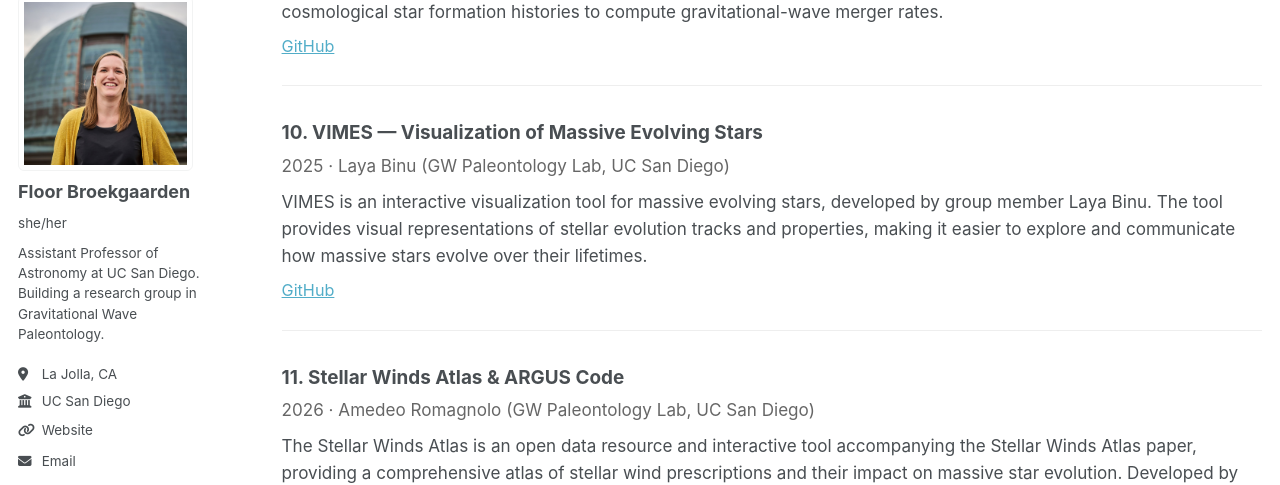
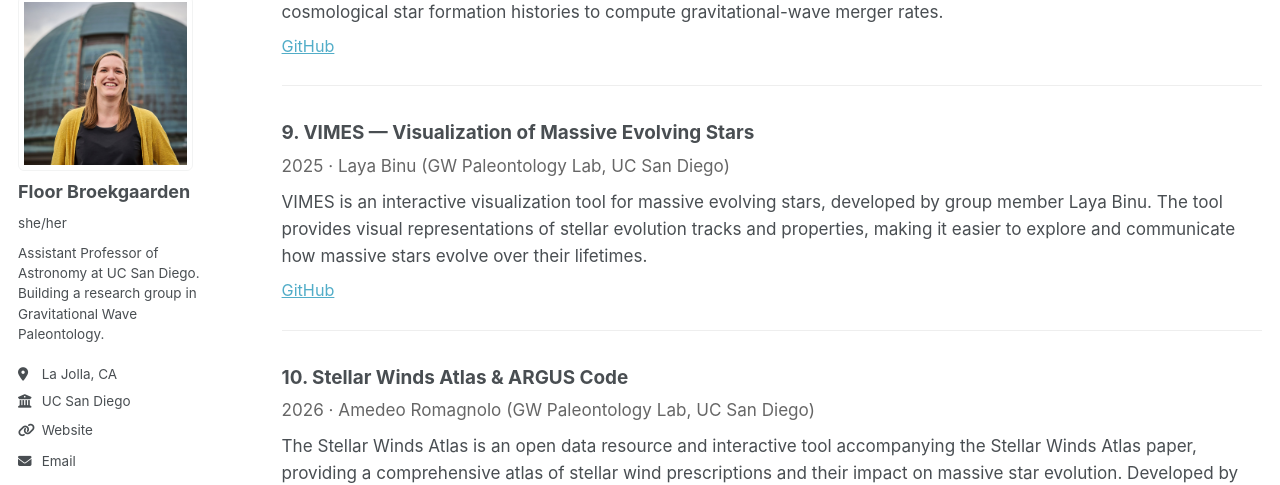
Before and after one commit to FloorBroekgaarden/FloorBroekgaarden.github.io, a Jekyll site: the page built from _pages/software.md, in a window 1280 px wide and 900 px high, scrolled down 1888 px. Shown: the part 139-624 px from the top of the window. Built offline with Jekyll 4.4.1, drawn with Linux system fonts in a browser that asks for light colours; some web fonts are replaced; a script bundle is joined from its source files by our own code; library files that are not in the unit come from our copies.

Commit message:
udpate website

```diff
--- a/_pages/software.md
+++ b/_pages/software.md
@@ -97,7 +97,7 @@ author_profile: true
 </div>
 
 <div class="software-item">
-  <h3>10. VIMES — Visualization of Massive Evolving Stars</h3>
+  <h3>9. VIMES — Visualization of Massive Evolving Stars</h3>
   <p class="software-meta">2025 · Laya Binu (GW Paleontology Lab, UC San Diego)</p>
   <p>VIMES is an interactive visualization tool for massive evolving stars, developed by group member Laya Binu. The tool provides visual representations of stellar evolution tracks and properties, making it easier to explore and communicate how massive stars evolve over their lifetimes.</p>
   <div class="software-links">
@@ -106,7 +106,7 @@ author_profile: true
 </div>
 
 <div class="software-item">
-  <h3>11. Stellar Winds Atlas &amp; ARGUS Code</h3>
+  <h3>10. Stellar Winds Atlas &amp; ARGUS Code</h3>
   <p class="software-meta">2026 · Amedeo Romagnolo (GW Paleontology Lab, UC San Diego)</p>
   <p>The Stellar Winds Atlas is an open data resource and interactive tool accompanying the Stellar Winds Atlas paper, providing a comprehensive atlas of stellar wind prescriptions and their impact on massive star evolution. Developed by group member Amedeo Romagnolo, with an accompanying interactive website at <a href="https://amedeorom.github.io/Stellar_Winds_Atlas/" target="_blank">amedeorom.github.io/Stellar_Winds_Atlas</a>.</p>
   <div class="software-links">
```
Also changed, not shown: _pages/research.md (+4 -0 lines), images/gwp-lab-banner.png (added), images/gwp-lab-logo.png (added).
